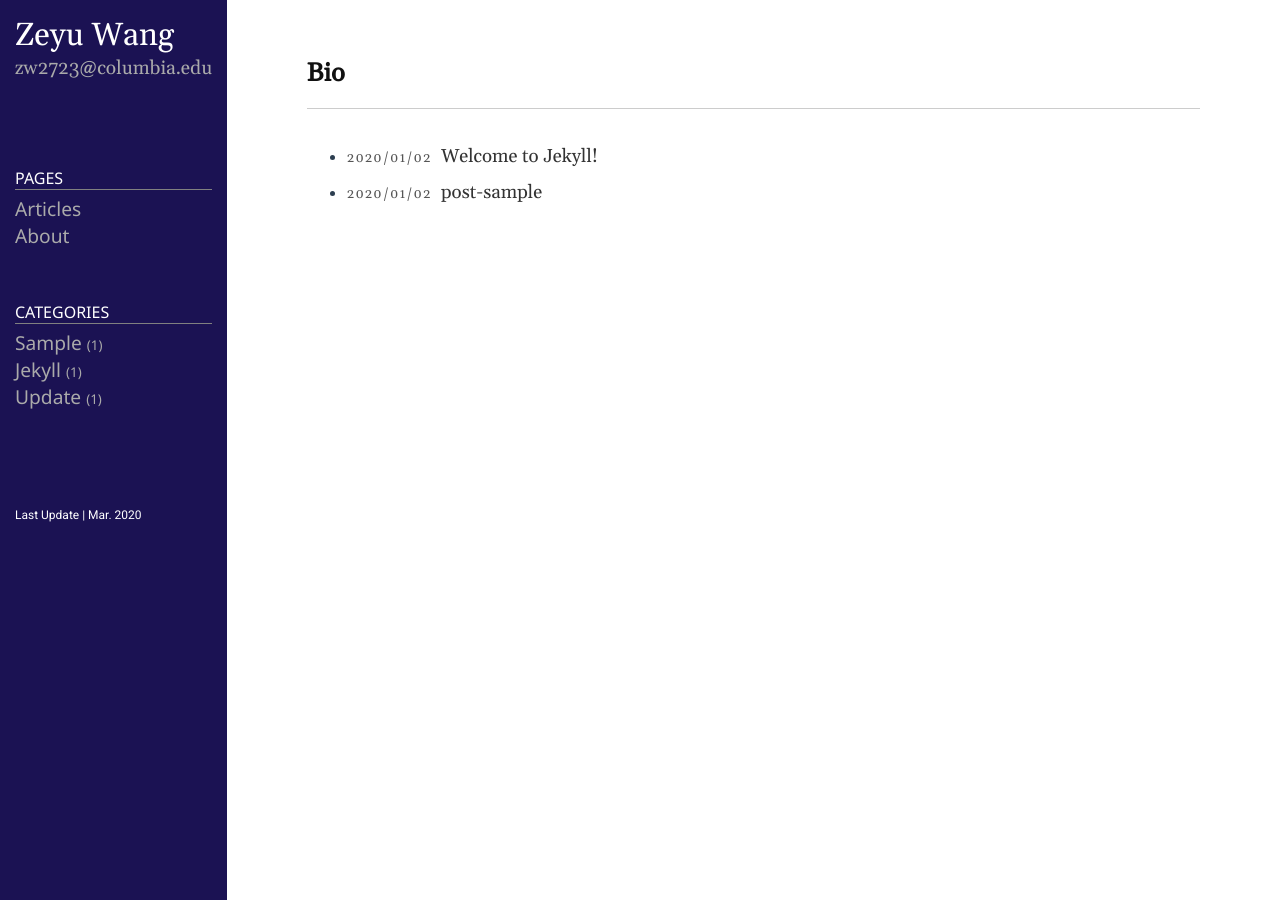
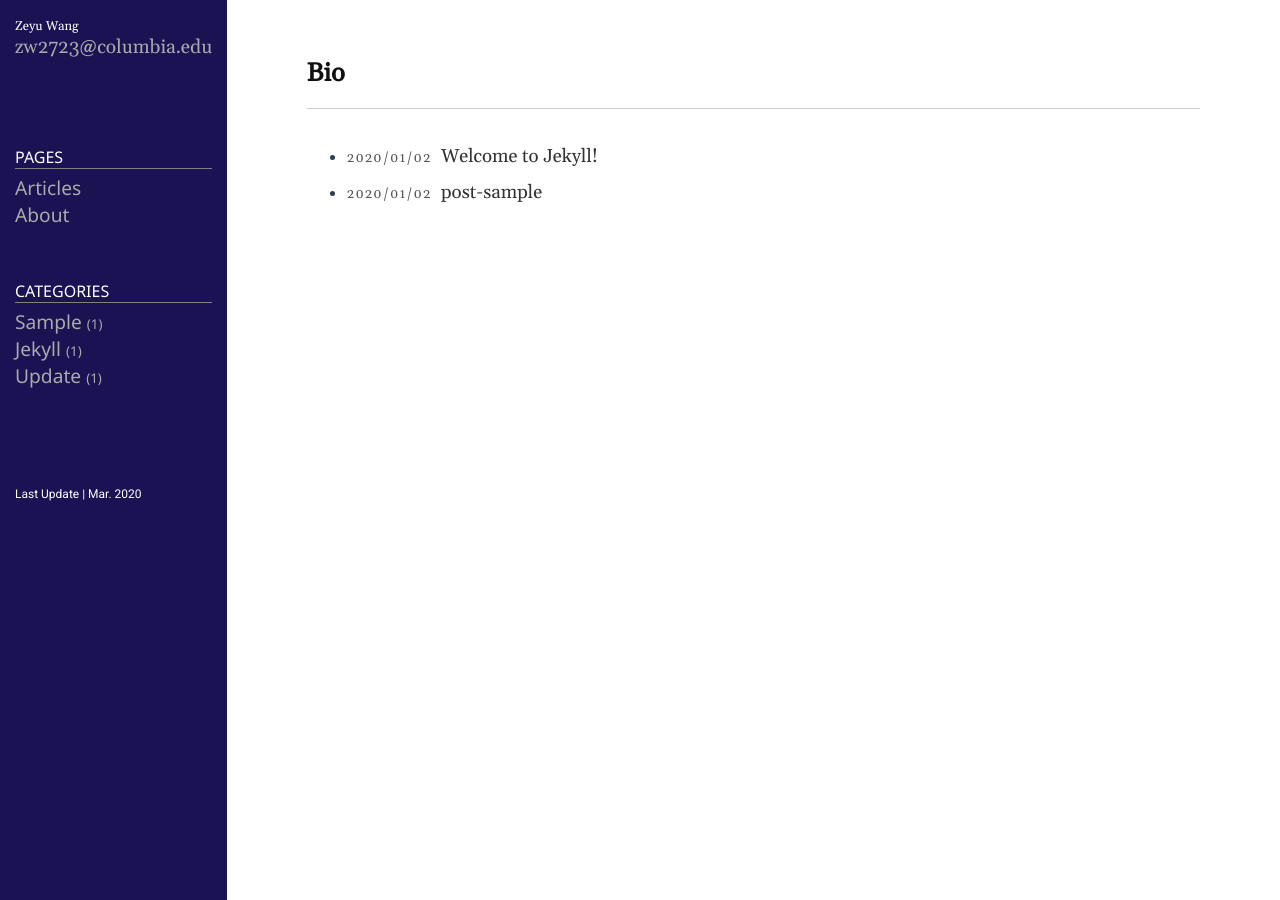
Before and after one commit to WAangzE/ze.github.io, a Jekyll site: the page built from index.md, in a window 1280 px wide. Built offline with Jekyll 4.4.1, drawn with Linux system fonts in a browser that asks for light colours.

Commit message:
update persional site

```diff
--- a/public/css/style.css
+++ b/public/css/style.css
@@ -112,7 +112,7 @@ code {
 }
 
 .sidebar-brand > a {
-	font-size: 200%;
+	font-size: 80%;
 	font-family: 'Gelasio';
 	color: #fff;
 }
```
